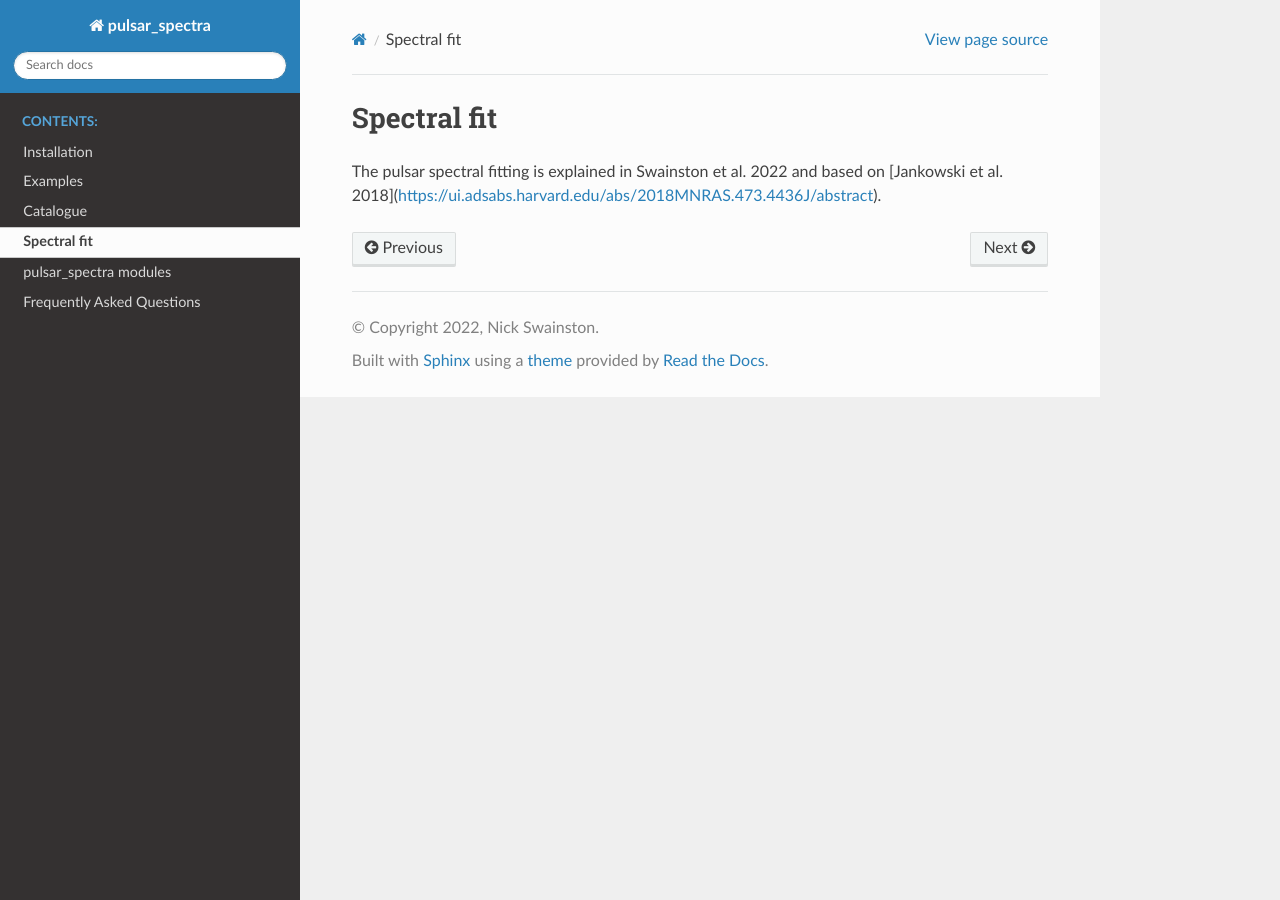
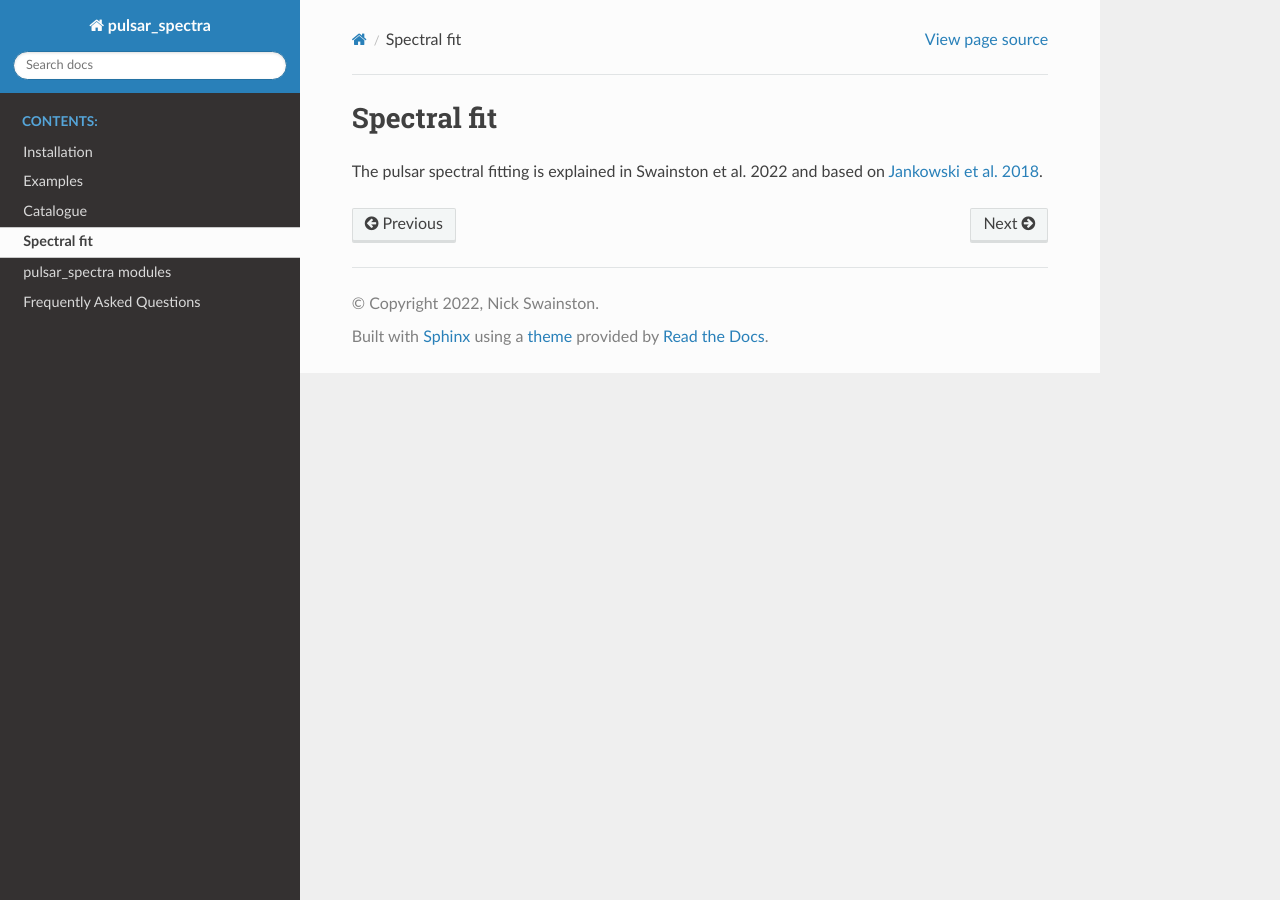
Before and after one commit to NickSwainston/pulsar_spectra, a Sphinx documentation site: the page built from docs/spectral_fit.rst, in a window 1280 px wide. Built offline with Sphinx 7.4.7 and the Read the Docs theme 2.0.0, drawn with Linux system fonts in a browser that asks for light colours.

Commit message:
Docs formatting fixes

```diff
--- a/docs/faq.rst
+++ b/docs/faq.rst
@@ -23,7 +23,7 @@ If you see an error that looks similar to this:
         ref_string_list = ref_dict[ref_code].split()
     KeyError: 'bgt+21'
 
-The KeyError is likely due to a change in the in `psrcat.db` file that `psrqpy` has not updated in their cache. To fix it run the following command
+The KeyError is likely due to a change in the in ``psrcat.db`` file that ``psrqpy`` has not updated in their cache. To fix it run the following command
 
 
 .. code-block:: python
--- a/docs/spectral_fit.rst
+++ b/docs/spectral_fit.rst
@@ -1,4 +1,4 @@
 Spectral fit
 ============
 
-The pulsar spectral fitting is explained in Swainston et al. 2022 and based on [Jankowski et al. 2018](https://ui.adsabs.harvard.edu/abs/2018MNRAS.473.4436J/abstract).
+The pulsar spectral fitting is explained in Swainston et al. 2022 and based on `Jankowski et al. 2018 <https://ui.adsabs.harvard.edu/abs/2018MNRAS.473.4436J/abstract>`_.
```
